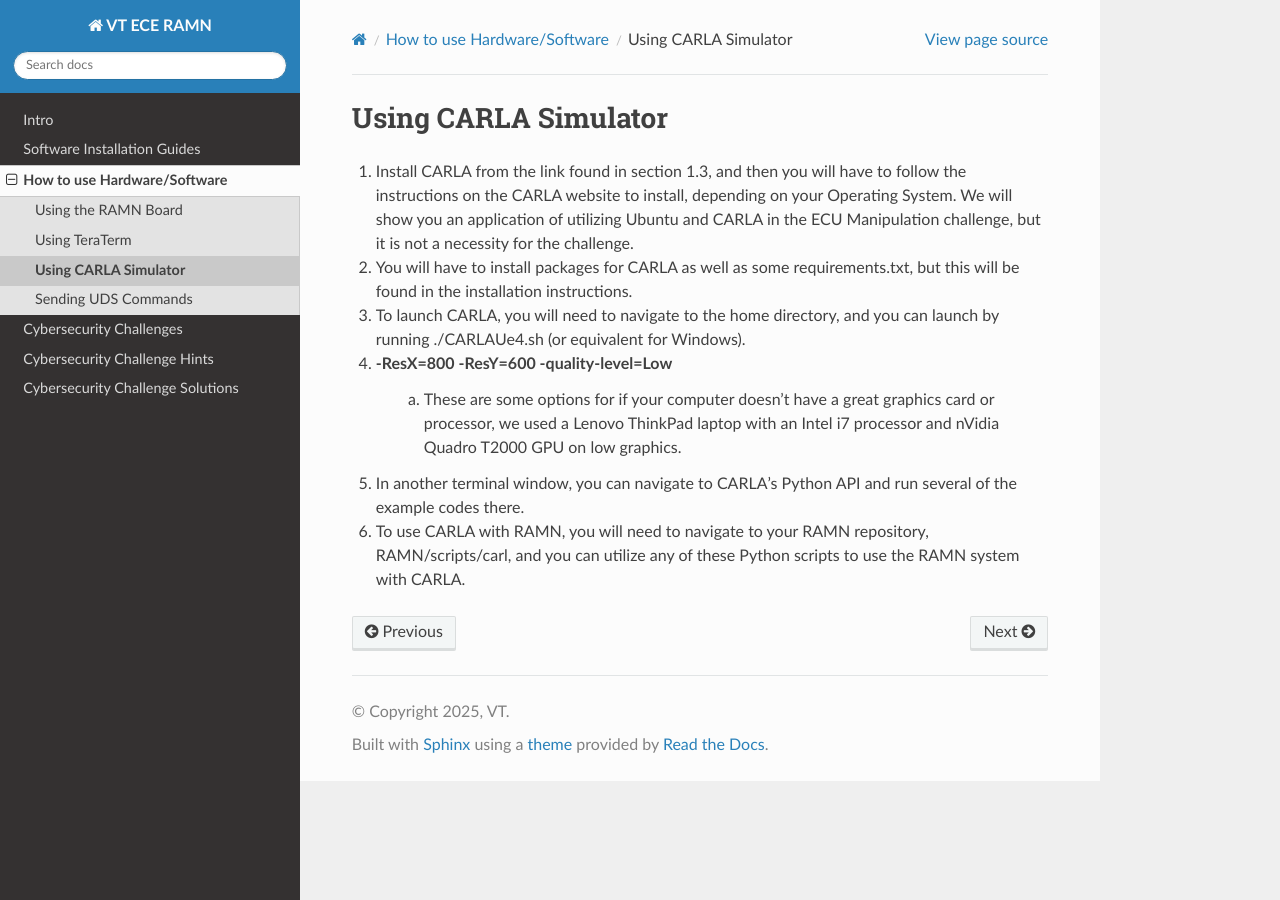
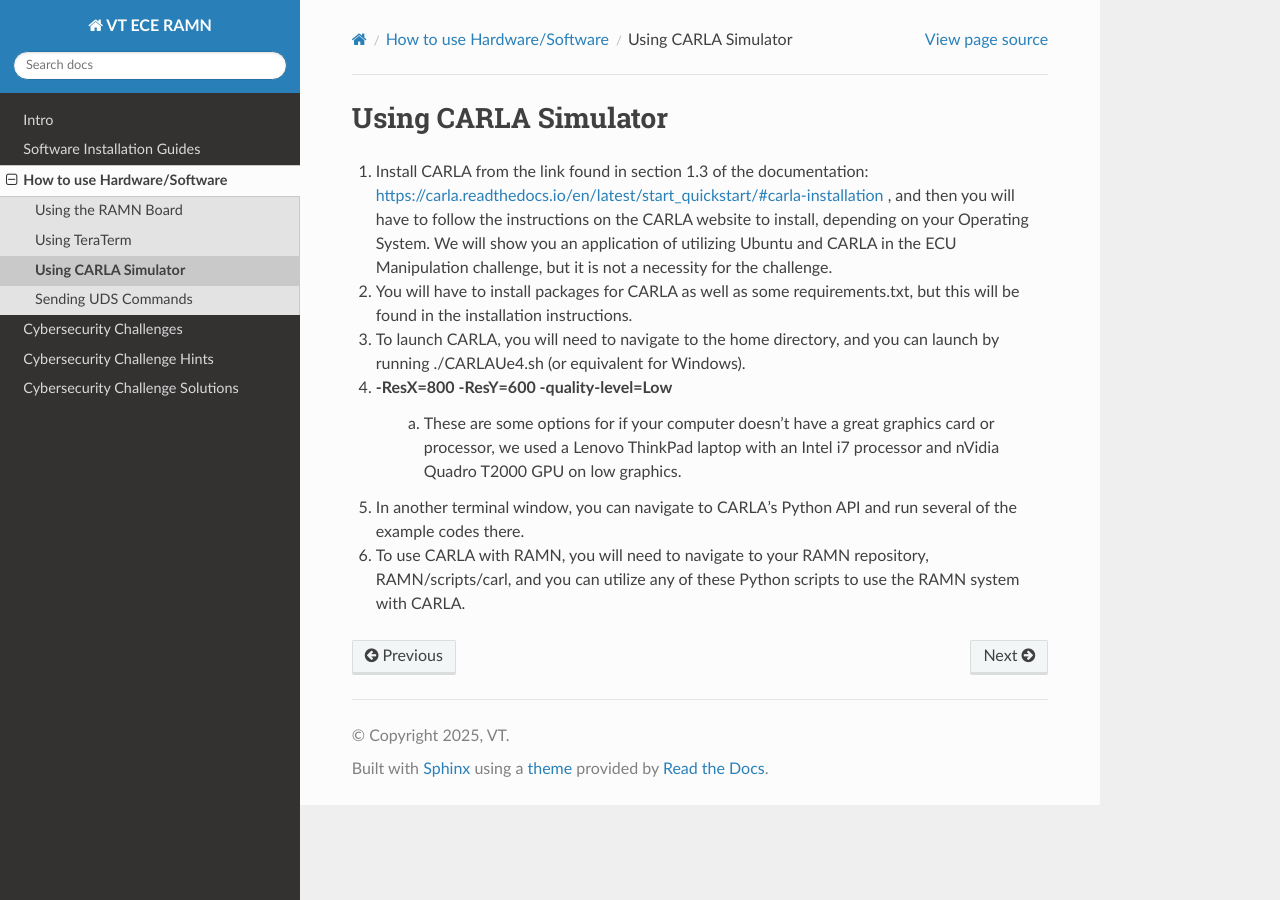
Before and after one commit to JonasvonStein/F25-04-Drive-Secure-Teaching-Automotive-Cybersecurity-with-RAMN, a Sphinx documentation site: the page built from docs/howToUse/CARLA.rst, in a window 1280 px wide. Built offline with Sphinx 7.4.7 and the Read the Docs theme 3.1.0, drawn with Linux system fonts in a browser that asks for light colours; pages that are not in the unit, such as notebooks, are missing from menus.

Commit message:
Update CARLA.rst

```diff
--- a/docs/howToUse/CARLA.rst
+++ b/docs/howToUse/CARLA.rst
@@ -3,7 +3,7 @@
 Using CARLA Simulator
 ==============
 
-1. Install CARLA from the link found in section 1.3, and then you will have to follow the instructions on the CARLA website to install, depending on your Operating System. We will show you an application of utilizing Ubuntu and CARLA in the ECU Manipulation challenge, but it is not a necessity for the challenge.
+1. Install CARLA from the link found in section 1.3 of the documentation: https://carla.readthedocs.io/en/latest/start_quickstart/#carla-installation , and then you will have to follow the instructions on the CARLA website to install, depending on your Operating System. We will show you an application of utilizing Ubuntu and CARLA in the ECU Manipulation challenge, but it is not a necessity for the challenge.
 2. You will have to install packages for CARLA as well as some requirements.txt, but this will be found in the installation instructions.
 3. To launch CARLA, you will need to navigate to the home directory, and you can launch by running ./CARLAUe4.sh (or equivalent for Windows).
 4. -ResX=800 -ResY=600 -quality-level=Low
```
